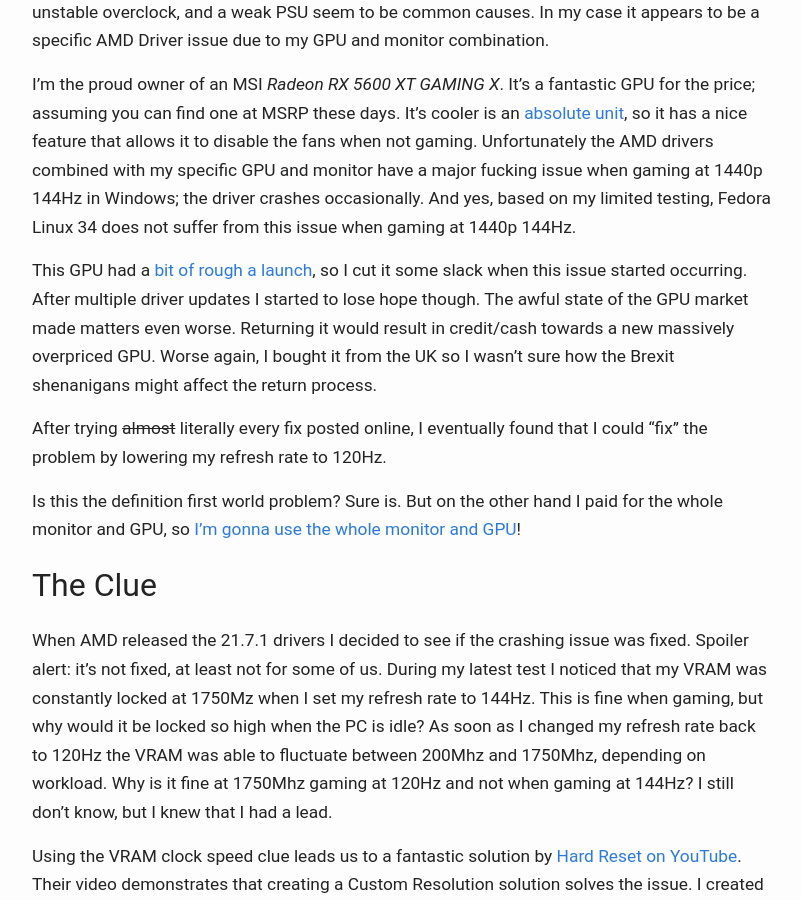
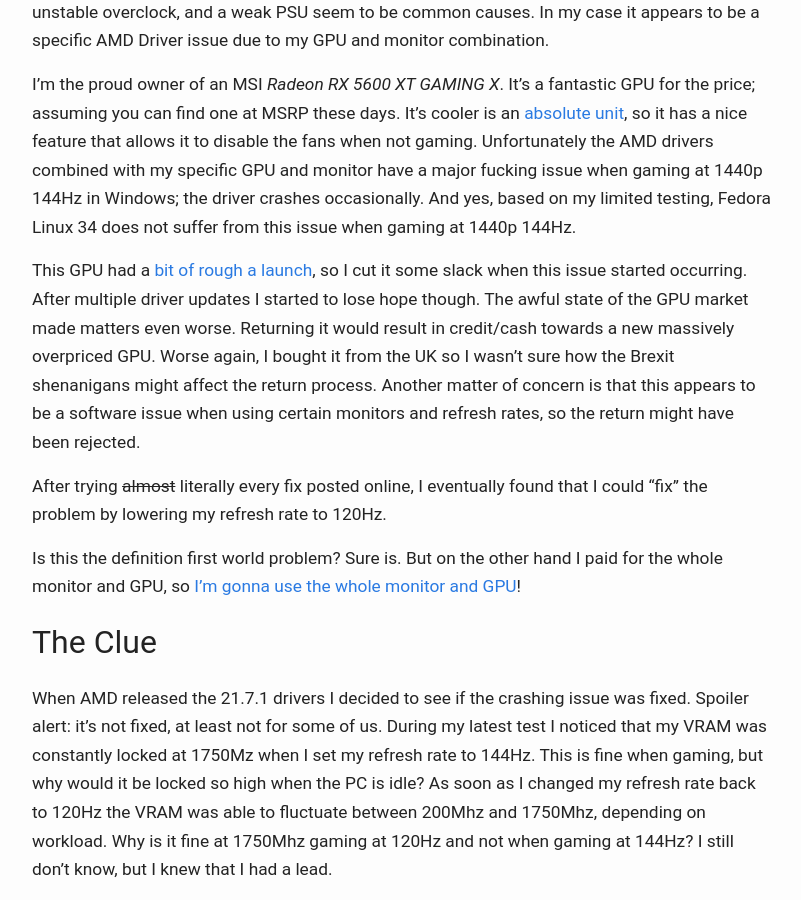
Before and after one commit to evanshortiss/evanshortiss.github.io, a Jekyll site: the page built from _posts/2021-07-26-amd-driver-memory-lock-timeout.markdown, in a window 1280 px wide and 900 px high, scrolled down 955 px. Shown: the whole window, without its empty margins (238-1039 px from the left). Built offline with Jekyll 4.4.1, drawn with Linux system fonts in a browser that asks for light colours.

Commit message:
expand on RMA process

```diff
--- a/_posts/2021-07-26-amd-driver-memory-lock-timeout.markdown
+++ b/_posts/2021-07-26-amd-driver-memory-lock-timeout.markdown
@@ -34,7 +34,9 @@
 updates I started to lose hope though. The awful state of the GPU market made
 matters even worse. Returning it would result in credit/cash towards a
 new massively overpriced GPU. Worse again, I bought it from the UK so I wasn't
-sure how the Brexit shenanigans might affect the return process.
+sure how the Brexit shenanigans might affect the return process. Another matter
+of concern is that this appears to be a software issue when using certain
+monitors and refresh rates, so the return might have been rejected.
 
 After trying ~~almost~~ literally every fix posted online, I eventually
 found that I could "fix" the problem by lowering my refresh rate to 120Hz.
```
